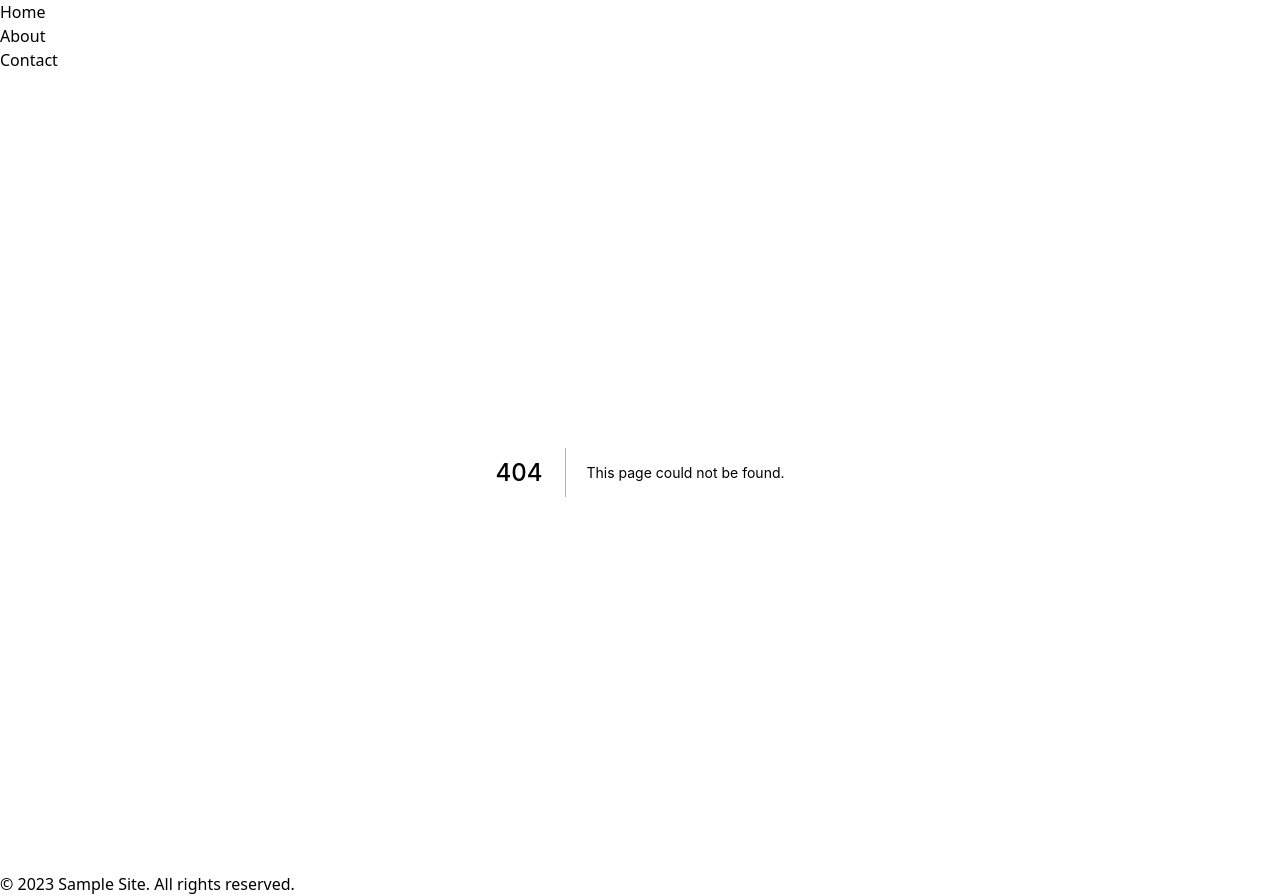
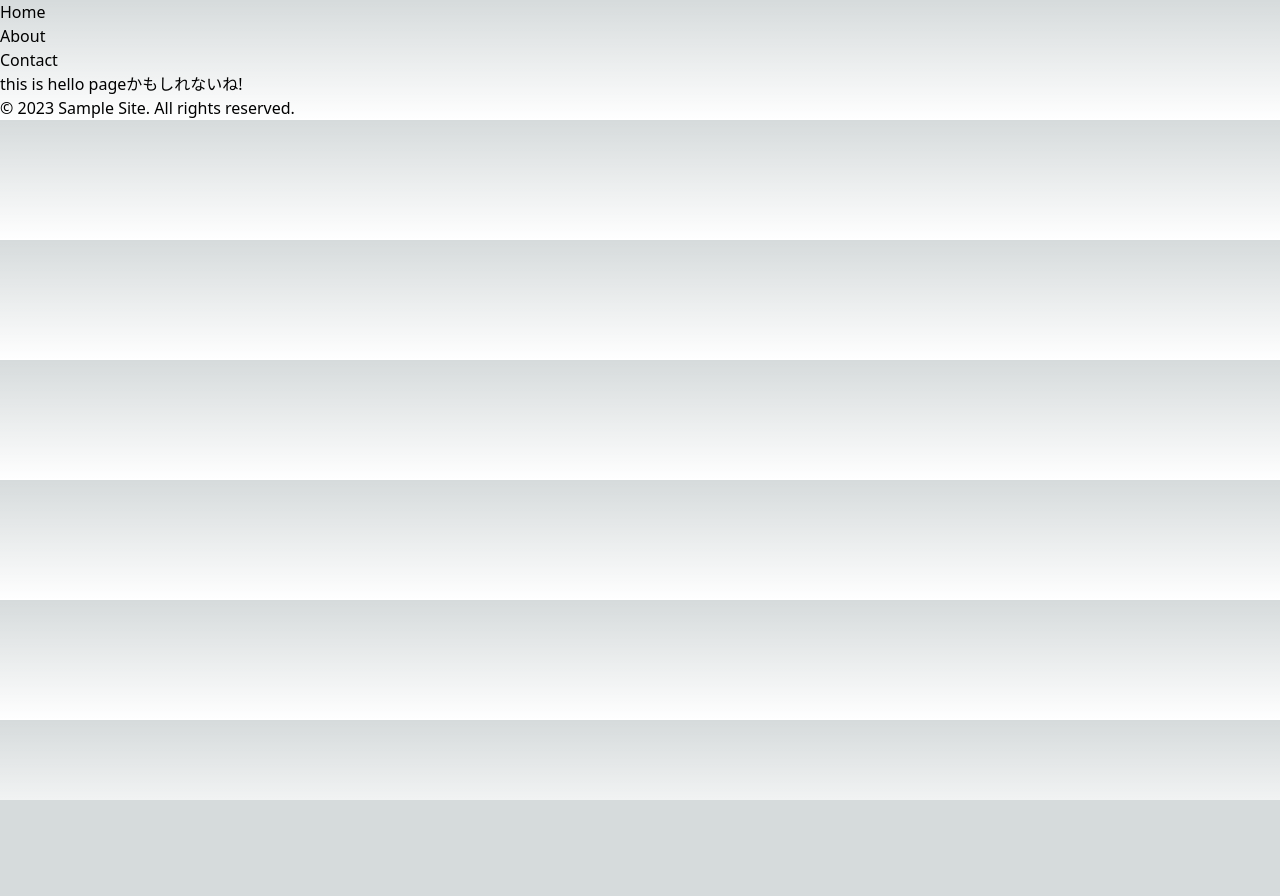
Before and after one commit to shi0n0/practice-next.js, a Next.js app: page /hello in a window 1280 px wide. Before the commit this address had no page. After the commit the page ends 800 px from the top, so only its background shows below. Built offline with nearby package versions, Linux system fonts and the light colour scheme.

Commit message:
テスト用ページを作成

```diff
--- /dev/null
+++ b/src/app/hello/page.tsx
@@ -0,0 +1,4 @@
+export default async function Page() {
+    await new Promise((resolve) => setTimeout(resolve, 1000));
+    return <div>this is hello pageかもしれないね!</div>
+}
```
